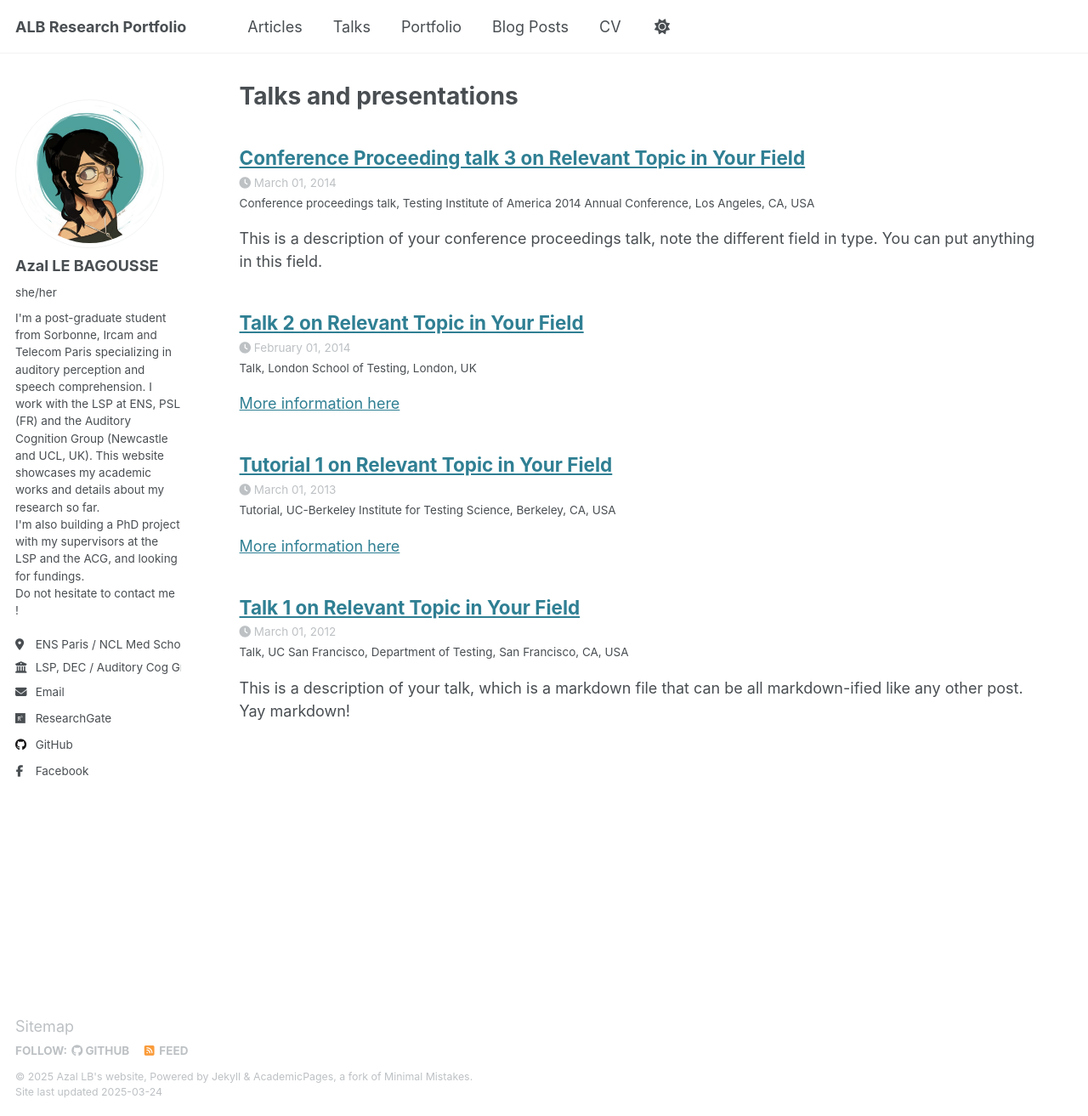
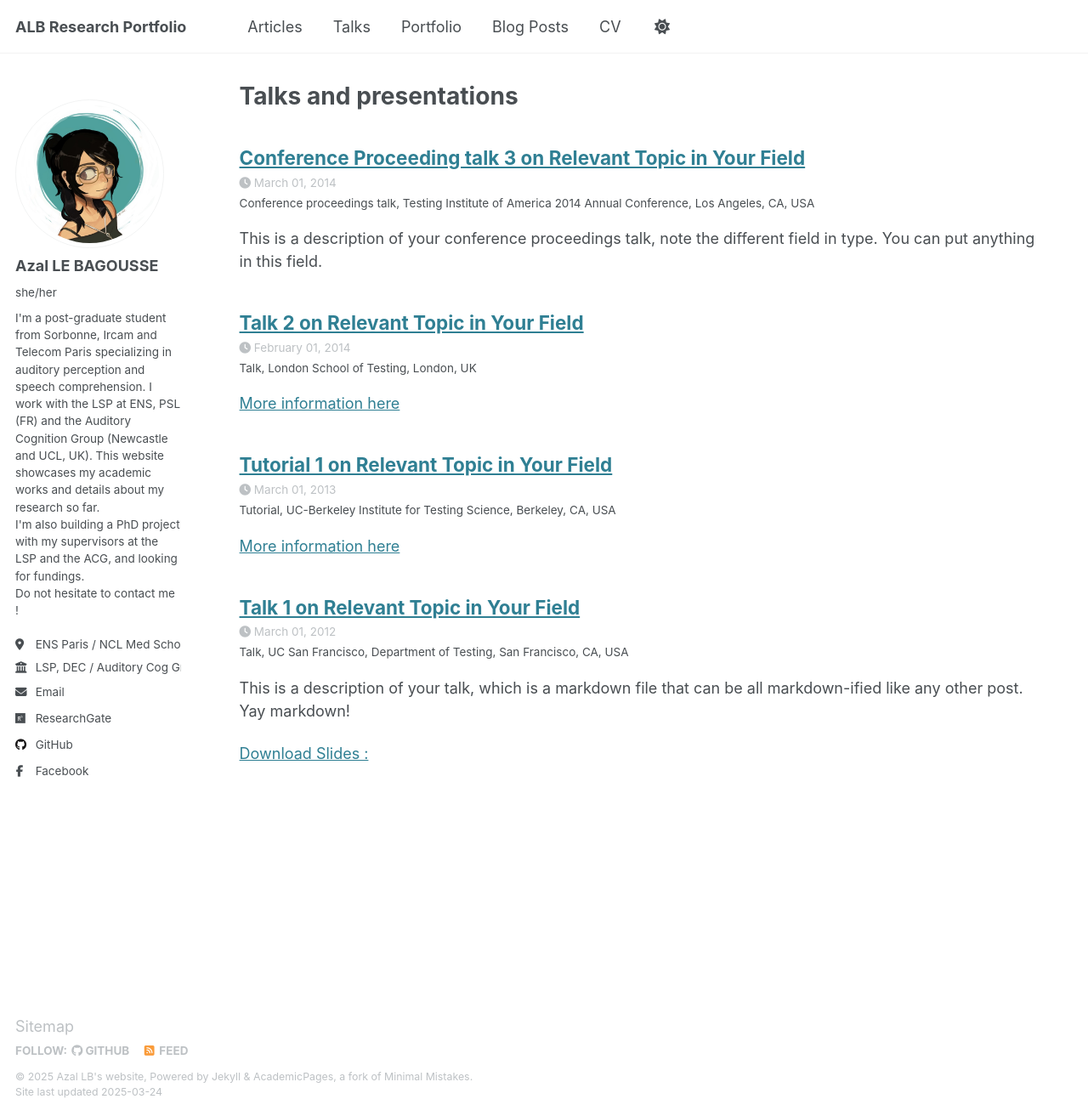
Before and after one commit to azallb/azallb.github.io, a Jekyll site: the page built from _pages/talks.html, in a window 1280 px wide and 1313 px high. Shown: the whole window at 85% size. Built offline with Jekyll 4.4.1, drawn with Linux system fonts in a browser that asks for light colours.

Commit message:
quick modif code talk

```diff
--- a/_includes/archive-single-talk.html
+++ b/_includes/archive-single-talk.html
@@ -38,5 +38,6 @@
     {% if post.date %}<p class="page__meta"><i class="fa fa-clock" aria-hidden="true"></i> {{ post.date | date: '%B %d, %Y' }}</p>{% endif %}
     {% if post.venue %}<p class="archive__item-excerpt" itemprop="description">{{post.type}}, {{ post.venue }},  {{post.location}} {% endif %}
     {% if post.excerpt %}<p class="archive__item-excerpt" itemprop="description">{{ post.excerpt | markdownify }}</p>{% endif %}
+    {% if post.slidesurl %}<p><a href="{{ post.slidesurl }}">Download Slides : </a></p>{% endif %}
   </article>
 </div>
```
